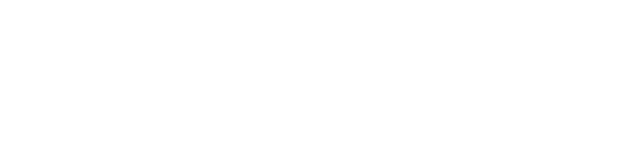
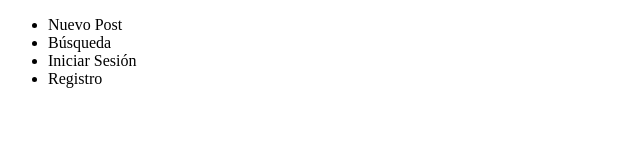
Before and after one commit to germanosorioj/semana2Daniel1, a plain HTML site: page sprint1/index.html in a window 1280 px wide. Shown: the whole page, without its empty margins (0-640 px from the left). Drawn offline with Linux system fonts and the light colour scheme.

Commit message:
se agregó archivo de estilos

```diff
--- a/sprint1/index.html
+++ b/sprint1/index.html
@@ -4,12 +4,18 @@
     <meta charset="UTF-8">
     <meta http-equiv="X-UA-Compatible" content="IE=edge">
     <meta name="viewport" content="width=<device-width>, initial-scale=1.0">
+    <link rel="stylesheet" href="./Styles/estilos.css">
     <link rel="shortcur icon" href="https://cdn-icons-png.flaticon.com/512/91/91544.png" type="image/x-icon">
     <title>Razas de Perros</title>
 </head>
 <body>
     <header>
-
+        <ul>
+            <li>Nuevo Post</li>
+            <li>Búsqueda</li>
+            <li>Iniciar Sesión</li>
+            <li>Registro</li>
+        </ul>
     </header>
     <main>
         <section>
```
Also changed, not shown: sprint1/Styles/estilos.css (added).
